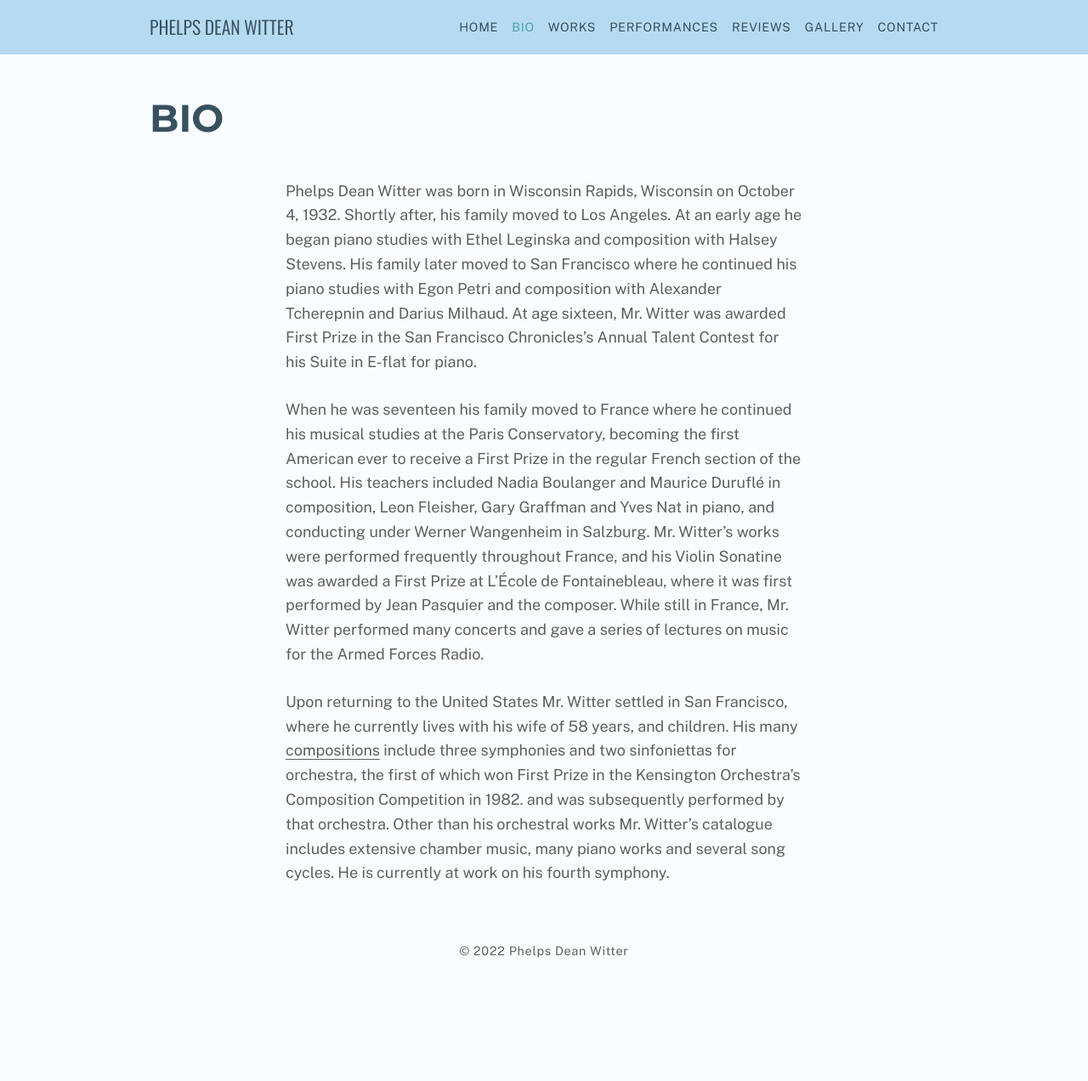
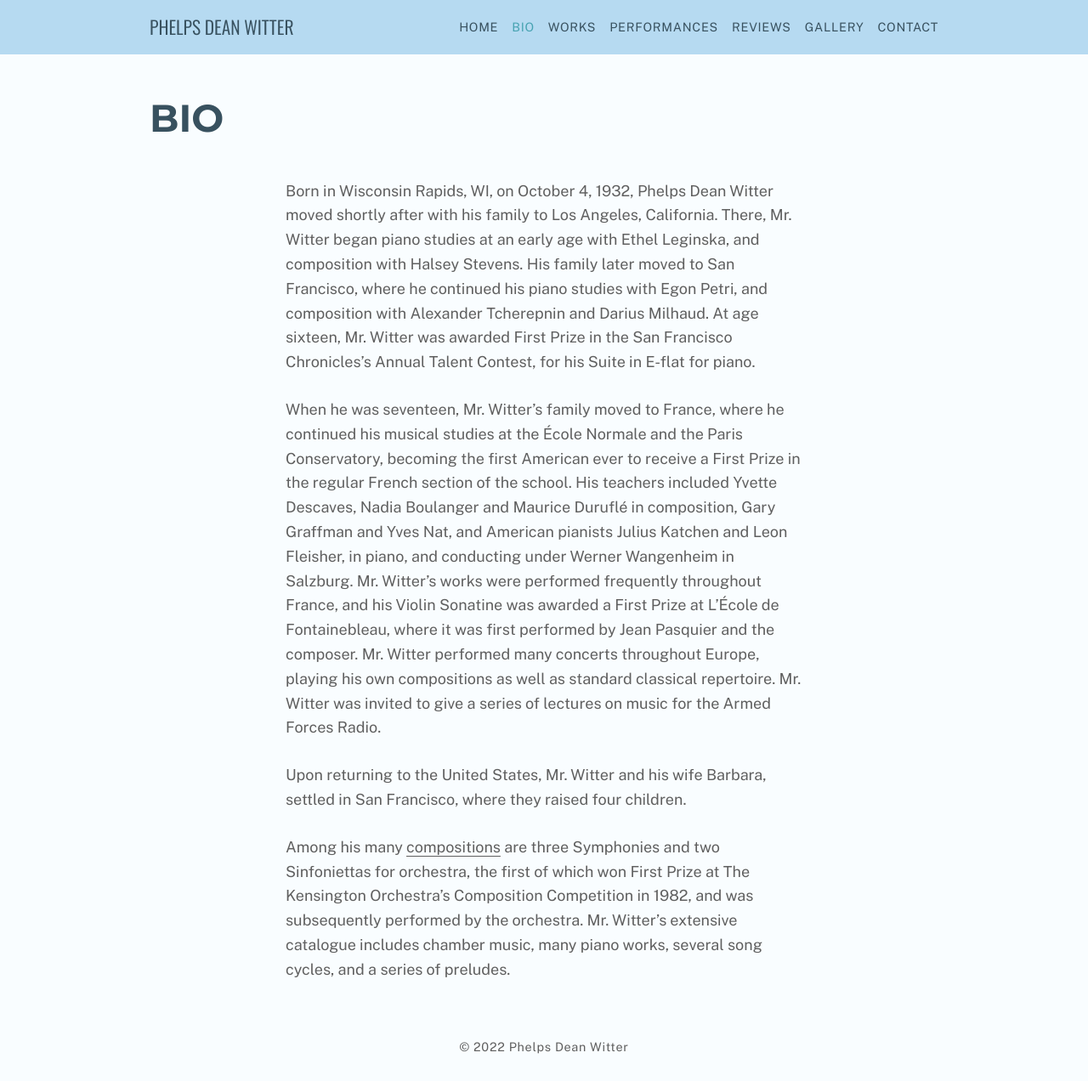
Before and after one commit to dianewitter/phelpsdeanwitter-com, a Jekyll site: the page built from bio.md, in a window 1280 px wide. Shown: the whole page at 85% size. Built offline with Jekyll 4.4.1, drawn with Linux system fonts in a browser that asks for light colours; our own code applies the rules of GitHub Pages for plain Markdown files; before the commit the page ends 1159 px from its top, so only the background shows below that.

Commit message:
Updated bio

```diff
--- a/bio.md
+++ b/bio.md
@@ -3,8 +3,10 @@ body-class: biography
 title: Bio
 ---
 
-Phelps Dean Witter was born in Wisconsin Rapids, Wisconsin on October 4, 1932.  Shortly after,  his family moved to Los Angeles.  At an early age he began  piano studies with Ethel Leginska and composition with Halsey Stevens. His family later moved to San Francisco where he continued his piano studies with Egon Petri and composition with Alexander Tcherepnin and Darius Milhaud. At age sixteen, Mr. Witter was awarded First Prize in the San Francisco Chronicles's Annual Talent Contest for his Suite in E-flat for piano.
+Born in Wisconsin Rapids, WI, on October 4, 1932, Phelps Dean Witter moved shortly after with his family to Los Angeles, California. There, Mr. Witter began piano studies at an early age with Ethel Leginska, and composition with Halsey Stevens. His family later moved to San Francisco, where he continued his piano studies with Egon Petri, and composition with Alexander Tcherepnin and Darius Milhaud. At age sixteen, Mr. Witter was awarded First Prize in the San Francisco Chronicles’s Annual Talent Contest, for his Suite in E-flat for piano.
 
-When he was seventeen his family moved to France where he continued his musical studies at the Paris Conservatory, becoming the first American ever to receive a First Prize in the regular French section of the school. His teachers included Nadia Boulanger and Maurice Duruflé in composition, Leon Fleisher, Gary Graffman and Yves Nat in piano, and conducting under Werner Wangenheim in Salzburg.  Mr. Witter's works were performed frequently throughout France, and his Violin Sonatine was awarded a First Prize at L'École de Fontainebleau, where it was first performed by Jean Pasquier and the composer. While still in France, Mr. Witter performed many concerts and gave a series of lectures on music for the Armed Forces Radio.
+When he was seventeen, Mr. Witter's family moved to France, where he continued his musical studies at the École Normale and the Paris Conservatory, becoming the first American ever to receive a First Prize in the regular French section of the school. His teachers included Yvette Descaves, Nadia Boulanger and Maurice Duruflé in composition, Gary Graffman and Yves Nat, and American pianists Julius Katchen and Leon Fleisher, in piano, and conducting under Werner Wangenheim in Salzburg. Mr. Witter’s works were performed frequently throughout France, and his Violin Sonatine was awarded a First Prize at L’École de Fontainebleau, where it was first performed by Jean Pasquier and the composer. Mr. Witter performed many concerts throughout Europe, playing his own compositions as well as standard classical repertoire. Mr. Witter was invited to give a series of lectures on music for the Armed Forces Radio.
 
-Upon returning to the United States Mr. Witter settled in San Francisco, where he currently lives with his wife of 58 years, and children. His many [compositions]({{ site.baseurl }}{% link works.md %}) include three symphonies and two sinfoniettas for orchestra, the first of which won First Prize in the Kensington Orchestra's Composition Competition in 1982. and was subsequently performed by that orchestra. Other than his orchestral works Mr. Witter's catalogue includes extensive chamber music, many piano works and several song cycles. He is currently at work on his fourth symphony.
+Upon returning to the United States, Mr. Witter and his wife Barbara, settled in San Francisco, where they raised four children.
+
+Among his many [compositions]({{ site.baseurl }}{% link works.md %}) are three Symphonies and two Sinfoniettas for orchestra, the first of which won First Prize at The Kensington Orchestra’s Composition Competition in 1982, and was subsequently performed by the orchestra. Mr. Witter’s extensive catalogue includes chamber music, many piano works, several song cycles, and a series of preludes.
```
